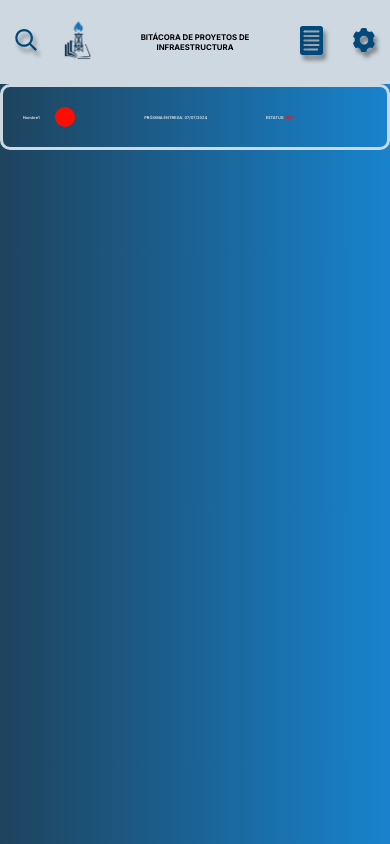
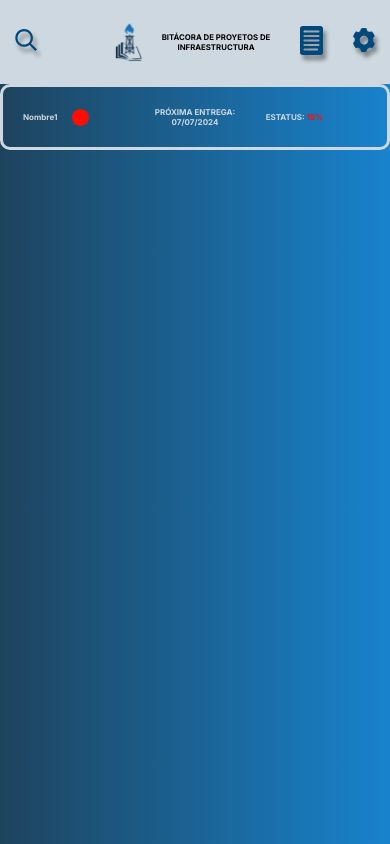
Before and after one commit to EliezerSan275/BPI, an Angular app: page /proyectosPrioritarios in a window 390 px wide. Built offline with nearby package versions, Linux system fonts and the light colour scheme.

Commit message:
Mejora responsive home
Mejora en los estilos de la pagina "home" para que funcione mejor en distintos dispositivos

```diff
--- a/src/app/btn-largo/btn-largo.component.css
+++ b/src/app/btn-largo/btn-largo.component.css
@@ -20,3 +20,15 @@ button:hover {
     background: var(--primary-100-hover);
     cursor: pointer;
 }
+
+
+/* Media query para tabletas */
+@media (max-width: 1024px) {
+    button{
+        height: 10vh; /* La altura será 14% del viewport height */
+    }
+}
+
+/* Media query para telefonos */
+@media (max-width: 720px) {
+}
--- a/src/app/card/card.component.css
+++ b/src/app/card/card.component.css
@@ -52,7 +52,7 @@
 @media (max-width: 720px) {
 
   .text h2 {
-    font-size: 1.5em;
+    font-size: 1.2em;
     margin-bottom: 0px;
   }
 
--- a/src/app/container-card/container-card.component.css
+++ b/src/app/container-card/container-card.component.css
@@ -124,7 +124,7 @@ h1{
 @media (max-width: 720px) {
   .grid-header h1 {
     color: white;
-    font-size: 2em;
+    font-size: em;
   }
   .grid-card {
     overflow: auto;
--- a/src/app/home/home.component.css
+++ b/src/app/home/home.component.css
@@ -1,29 +1,37 @@
-main{
-    height: 90vh; /* El encabezado ocupa el 90% de la altura de la ventana */
+main {
+    height: 90vh;
+    /* El encabezado ocupa el 90% de la altura de la ventana */
 }
+
 .btnPrincipales {
     width: 90%;
     display: flex;
     justify-content: space-around;
     align-items: center;
-    margin: 0 auto; /* Centra el div horizontalmente */
-    padding: 50px;
+    margin: 0 auto;
+    /* Centra el div horizontalmente */
     padding: 100px 0px;
 }
 
 app-btn-largo {
-    flex: 1; /* Permite que el contenedor del botón crezca para llenar el espacio disponible */
-    margin: 0 10px; /* Añade algo de margen entre los botones, ajusta según sea necesario */
+    flex: 1;
+    /* Permite que el contenedor del botón crezca para llenar el espacio disponible */
+    margin: 0 10px;
+    /* Añade algo de margen entre los botones, ajusta según sea necesario */
 }
 
-h2{
-    font-size: 2vw; /* Tamaño del texto basado en el viewport width */
+h2 {
+    font-size: 2vw;
+    /* Tamaño del texto basado en el viewport width */
 }
+
 .proyectosPrioritarios {
     width: 70%;
     margin: 0 auto;
-    border-radius: 10px; /* Bordes redondeados */
-    overflow: hidden; /* Oculta cualquier contenido que sobresalga */
+    border-radius: 10px;
+    /* Bordes redondeados */
+    overflow: hidden;
+    /* Oculta cualquier contenido que sobresalga */
 }
 
 .scrollbar {
@@ -35,14 +43,32 @@ h2{
 
 /* Estilo específico para WebKit (Chrome, Safari, Opera) */
 .scrollbar::-webkit-scrollbar {
-    width: 10px; /* Grosor de la scrollbar */
+    width: 10px;
+    /* Grosor de la scrollbar */
 }
 
 .scrollbar::-webkit-scrollbar-track {
-    background-color: transparent; /* Color de fondo de la pista de la scrollbar */
+    background-color: transparent;
+    /* Color de fondo de la pista de la scrollbar */
 }
 
 .scrollbar::-webkit-scrollbar-thumb {
-    background-color:  var(--greyscale-100); /* Color del thumb (barra deslizadora) */
-    border-radius: 5px; /* Bordes redondeados para el thumb */
+    background-color: var(--greyscale-100);
+    /* Color del thumb (barra deslizadora) */
+    border-radius: 5px;
+    /* Bordes redondeados para el thumb */
 }
+
+
+/* Media query para tabletas */
+@media (max-width: 1024px) {
+    h2 {
+        font-size: 1em;
+    }
+    .btnPrincipales {
+        padding: 50px 0px;
+    }
+    .scrollbar{
+        height: 60vh;
+    }
+}
--- a/src/app/main-header/main-header.component.css
+++ b/src/app/main-header/main-header.component.css
@@ -18,6 +18,12 @@
     flex: 5; /* Ocupa el 50% del espacio disponible */
     font-weight: bold;
     font-size: 2vw; /* Tamaño de letra ajustado */
+    align-items: center;
+    justify-content: center;
+    display: flex;
+}
+.large-section img{
+    margin-right: 12px;
 }
 
 .logo {
--- a/src/app/main-header/main-header.component.html
+++ b/src/app/main-header/main-header.component.html
@@ -1,7 +1,7 @@
 <header class="main-header">
   <div class="section"><img class="svg" src="icon_search.svg" /></div>
-  <div class="section"><img class="logo" src="LOGO_1.png" /></div>
-  <div class="section large-section">
+  <div class="section"></div>
+  <div class="section large-section"><img class="logo" src="LOGO_1.png" />
     BITÁCORA DE PROYETOS DE INFRAESTRUCTURA
   </div>
   <div class="section"><img class="svg" src="icon_report.svg" /></div>
--- a/src/app/proyecto-prioritario/proyecto-prioritario.component.css
+++ b/src/app/proyecto-prioritario/proyecto-prioritario.component.css
@@ -7,7 +7,7 @@
     box-sizing: border-box; /* Asegura que el padding no afecte el ancho total */
     margin-bottom: 10px;
     font-weight: bold;
-    font-size: 1vw;
+    font-size: 1em;
 }
 
 .section {
@@ -23,8 +23,8 @@
 }
 
 .estatus-activo, .estatus-inactivo, .estatus-pausado  {
-    width: 20px;
-    height: 20px;
+    width: 2vh;
+    height: 2vh;
     border-radius: 50%;
     margin-left: 5px; /* Espacio entre el texto y el estado */
 }
@@ -61,3 +61,19 @@
 .progress-100 {
     color: var(--progress-100);
 }
+
+
+/* Media query para tabletas */
+@media (max-width: 1024px) {
+    .container {
+        font-size: 1em;
+    }
+}
+
+/* Media query para telefonos */
+@media (max-width: 720px) {
+    .container {
+        font-size: .5em;
+    }
+
+}
```
